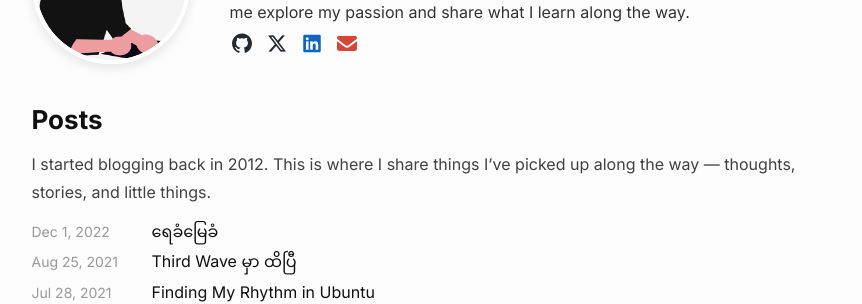
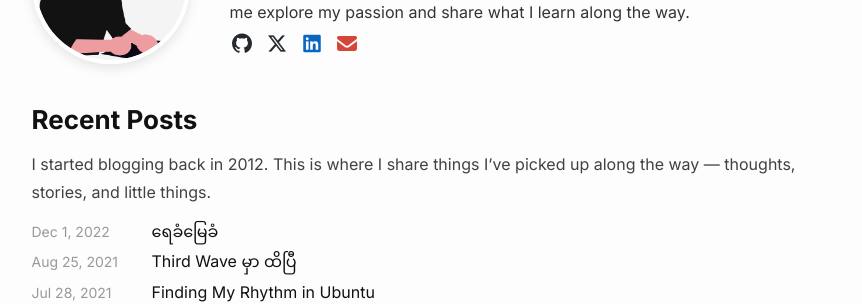
Before and after one commit to tayntoast/tayntoast.github.io, a Jekyll site: the page built from index.html, in a window 1280 px wide. Shown: the part 248-552 px from the top of the page, without its empty margins (201-1063 px from the left). Built offline with Jekyll 4.4.1, drawn with Linux system fonts in a browser that asks for light colours; nearby versions of some CDN libraries.

Commit message:
Update index.html
Update info

```diff
--- a/index.html
+++ b/index.html
@@ -27,7 +27,7 @@ layout: page
 </div>
 
 <div class="recent-posts-container">
-  <h3>Posts</h3>
+  <h3>Recent Posts</h3>
   <p>I started blogging back in 2012. This is where I share things I’ve picked up along the way — thoughts, stories, and little things.</p>
 
   <ul class="post-list">
```
